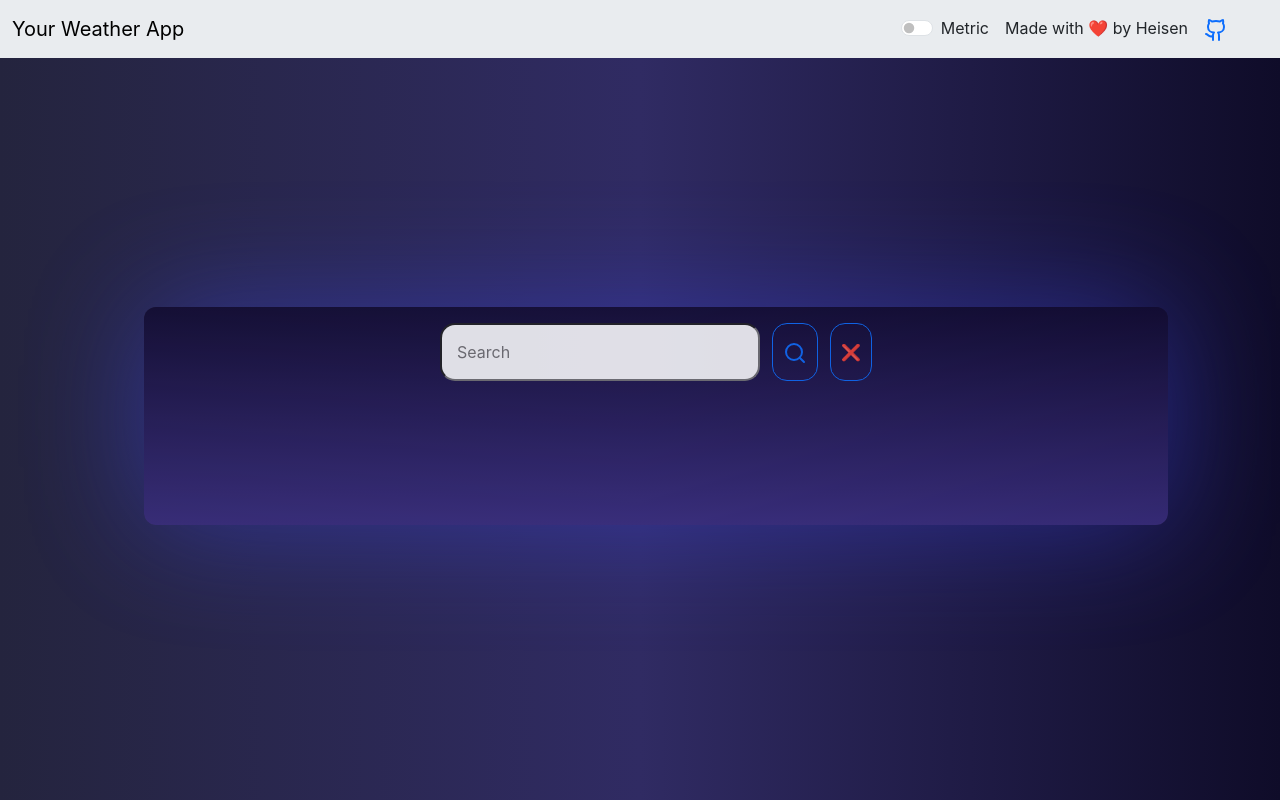
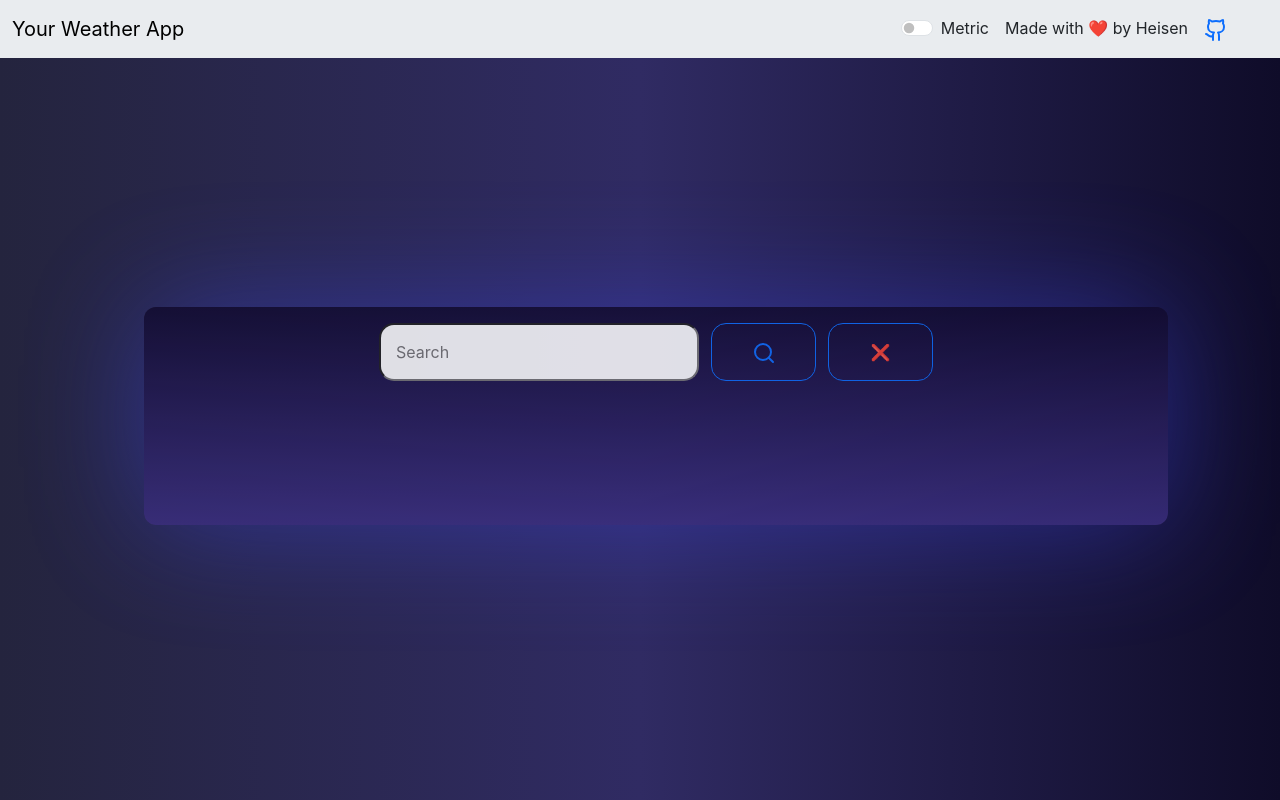
Before and after one commit to Heisen47/react-weather-app, a React (Create React App) app: page / in a window 1280 px wide. Built offline with nearby package versions, Linux system fonts and the light colour scheme.

Commit message:
another button change

```diff
--- a/src/Components/Weather-Components/weather.css
+++ b/src/Components/Weather-Components/weather.css
@@ -48,6 +48,7 @@ body {
 #submit-btn{
     margin-left: 12px;
     padding: 10px;
+    width: 105px;
 }
 
 
```
